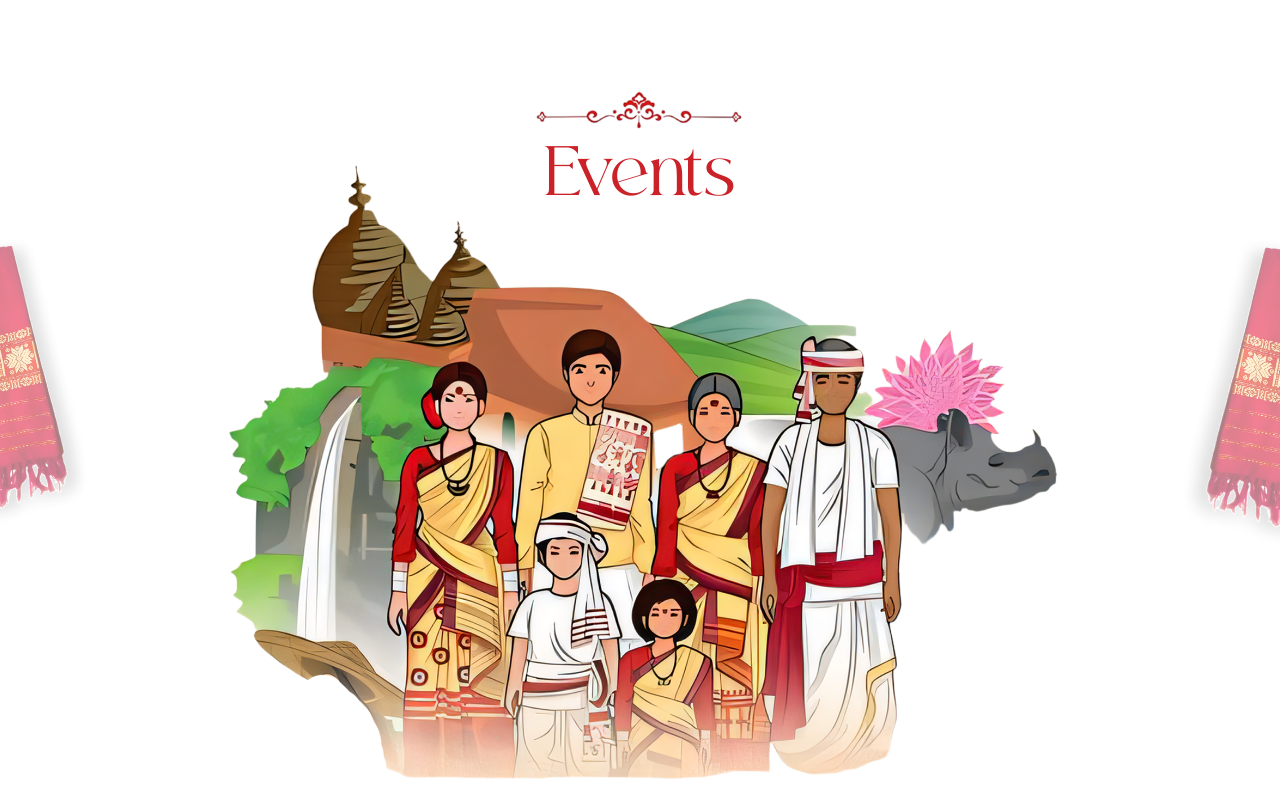
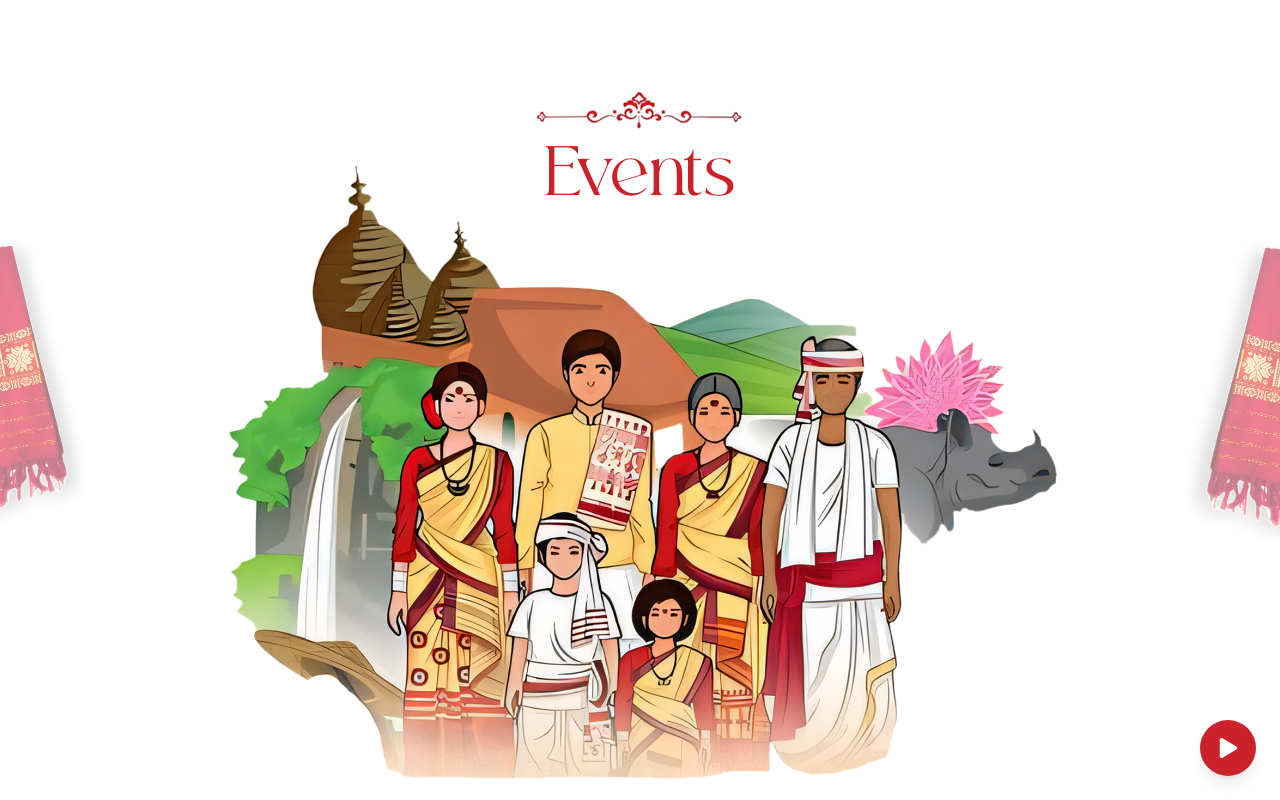
Before and after one commit to POSUA-NITS/Posua-2026, a Next.js app: page /events in a window 1280 px wide. Shown: the top 800 px of the page. Built offline with nearby package versions, Linux system fonts and the light colour scheme; a web font is replaced by a local one.

Commit message:
add song

```diff
--- a/app/layout.tsx
+++ b/app/layout.tsx
@@ -1,6 +1,8 @@
 import type { Metadata } from "next";
 import { Geist, Geist_Mono } from "next/font/google";
 import localFont from "next/font/local";
+import { SongProvider } from "@/components/providers/song-context";
+import SongToggleButton from "@/components/SongToggleButton";
 import "./globals.css";
 // import Navbar from "@/components/Navbar";
 
@@ -46,7 +48,10 @@ export default function RootLayout({
         className={`${geistSans.variable} ${geistMono.variable} ${moglan.variable} ${avita.variable} antialiased`}
         suppressHydrationWarning
       >
-        {children}
+        <SongProvider>
+          {children}
+          <SongToggleButton />
+        </SongProvider>
       </body>
     </html>
   );
--- a/app/page.tsx
+++ b/app/page.tsx
@@ -1,8 +1,10 @@
 "use client";
-import React, { useEffect, useLayoutEffect, useRef } from "react";
+import React, { useEffect, useRef } from "react";
 import gsap from "gsap";
+import { useSong } from "@/components/providers/song-context";
 
 const Landing = () => {
+  const { startSong } = useSong();
   // 1. Refs for moving layers (Removed flowers from here)=
   const mountainRef = useRef(null);
   const sunRef = useRef(null);
@@ -12,6 +14,7 @@ const Landing = () => {
   const landingRef = useRef(null);
   const aboutRef = useRef(null);
   const landingToAbout = () => {
+    startSong();
     const tl = gsap.timeline();
 
     tl.to(landingRef.current, {
--- /dev/null
+++ b/components/SongToggleButton.tsx
@@ -0,0 +1,26 @@
+"use client";
+
+import { useSong } from "@/components/providers/song-context";
+import { FaPause, FaPlay } from "react-icons/fa";
+
+const SongToggleButton = () => {
+  const { isPlaying, toggleSong } = useSong();
+
+  return (
+    <button
+      type="button"
+      onClick={toggleSong}
+      aria-label={isPlaying ? "Pause song" : "Play song"}
+      className="fixed bottom-4 right-4 z-[9999] h-12 w-12 rounded-full bg-[#CB2229] text-white shadow-lg transition-transform duration-200 hover:scale-105 active:scale-95 sm:bottom-6 sm:right-6 sm:h-14 sm:w-14"
+    >
+      <span className="sr-only">{isPlaying ? "Pause" : "Play"}</span>
+      {isPlaying ? (
+        <FaPause aria-hidden="true" className="mx-auto h-4 w-4 sm:h-5 sm:w-5" />
+      ) : (
+        <FaPlay aria-hidden="true" className="mx-auto h-4 w-4 pl-[1px] sm:h-5 sm:w-5" />
+      )}
+    </button>
+  );
+};
+
+export default SongToggleButton;
--- /dev/null
+++ b/components/providers/song-context.tsx
@@ -0,0 +1,233 @@
+"use client";
+
+import React, { createContext, useCallback, useContext, useEffect, useMemo, useRef, useState } from "react";
+
+type SongContextValue = {
+  startSong: () => void;
+  toggleSong: () => void;
+  isPlaying: boolean;
+};
+
+const SongContext = createContext<SongContextValue | undefined>(undefined);
+
+const SONG_SRC = "/song.mpeg";
+const SONG_START_TIME_SECONDS = 17;
+const SONG_STATE_KEY = "posua_song_state";
+
+type PersistedSongState = {
+  currentTime: number;
+  isPlaying: boolean;
+  hasStarted: boolean;
+};
+
+let sharedAudio: HTMLAudioElement | null = null;
+let sharedHasStarted = false;
+
+function getSharedAudio() {
+  if (typeof window === "undefined") {
+    return null;
+  }
+
+  if (!sharedAudio) {
+    const audio = new Audio(SONG_SRC);
+    audio.loop = true;
+    audio.preload = "auto";
+    sharedAudio = audio;
+  }
+
+  return sharedAudio;
+}
+
+function loadSongState(): PersistedSongState | null {
+  if (typeof window === "undefined") {
+    return null;
+  }
+
+  const rawState = window.sessionStorage.getItem(SONG_STATE_KEY);
+  if (!rawState) {
+    return null;
+  }
+
+  try {
+    const parsed = JSON.parse(rawState) as PersistedSongState;
+    return {
+      currentTime: Number.isFinite(parsed.currentTime) ? parsed.currentTime : SONG_START_TIME_SECONDS,
+      isPlaying: Boolean(parsed.isPlaying),
+      hasStarted: Boolean(parsed.hasStarted),
+    };
+  } catch {
+    return null;
+  }
+}
+
+function saveSongState(state: PersistedSongState) {
+  if (typeof window === "undefined") {
+    return;
+  }
+
+  window.sessionStorage.setItem(SONG_STATE_KEY, JSON.stringify(state));
+}
+
+export function SongProvider({ children }: { children: React.ReactNode }) {
+  const [isPlaying, setIsPlaying] = useState(() => {
+    const audio = getSharedAudio();
+    return audio ? !audio.paused : false;
+  });
+  const audioRef = useRef<HTMLAudioElement | null>(null);
+
+  useEffect(() => {
+    const audio = getSharedAudio();
+    if (!audio) {
+      return;
+    }
+
+    audioRef.current = audio;
+
+    const stored = loadSongState();
+
+    if (stored) {
+      sharedHasStarted = stored.hasStarted;
+      if (stored.hasStarted) {
+        audio.currentTime = stored.currentTime;
+      }
+
+      if (stored.isPlaying) {
+        void audio.play().catch(() => {
+          setIsPlaying(false);
+        });
+      }
+    }
+
+    const handlePlay = () => {
+      setIsPlaying(true);
+      saveSongState({
+        currentTime: audio.currentTime,
+        isPlaying: true,
+        hasStarted: sharedHasStarted,
+      });
+    };
+
+    const handlePause = () => {
+      setIsPlaying(false);
+      saveSongState({
+        currentTime: audio.currentTime,
+        isPlaying: false,
+        hasStarted: sharedHasStarted,
+      });
+    };
+
+    const handleTimeUpdate = () => {
+      if (!sharedHasStarted) {
+        return;
+      }
+
+      saveSongState({
+        currentTime: audio.currentTime,
+        isPlaying: !audio.paused,
+        hasStarted: true,
+      });
+    };
+
+    const handleBeforeUnload = () => {
+      saveSongState({
+        currentTime: audio.currentTime,
+        isPlaying: !audio.paused,
+        hasStarted: sharedHasStarted,
+      });
+    };
+
+    audio.addEventListener("play", handlePlay);
+    audio.addEventListener("pause", handlePause);
+    audio.addEventListener("timeupdate", handleTimeUpdate);
+    window.addEventListener("beforeunload", handleBeforeUnload);
+
+    return () => {
+      audio.removeEventListener("play", handlePlay);
+      audio.removeEventListener("pause", handlePause);
+      audio.removeEventListener("timeupdate", handleTimeUpdate);
+      window.removeEventListener("beforeunload", handleBeforeUnload);
+    };
+  }, []);
+
+  const startSong = useCallback(() => {
+    const audio = audioRef.current;
+
+    if (!audio) {
+      return;
+    }
+
+    if (!sharedHasStarted) {
+      audio.currentTime = SONG_START_TIME_SECONDS;
+      sharedHasStarted = true;
+    }
+
+    void audio.play().then(() => {
+      setIsPlaying(true);
+      saveSongState({
+        currentTime: audio.currentTime,
+        isPlaying: true,
+        hasStarted: sharedHasStarted,
+      });
+    }).catch(() => {
+      setIsPlaying(false);
+    });
+  }, []);
+
+  const toggleSong = useCallback(() => {
+    const audio = audioRef.current;
+
+    if (!audio) {
+      return;
+    }
+
+    if (audio.paused) {
+      if (!sharedHasStarted) {
+        audio.currentTime = SONG_START_TIME_SECONDS;
+        sharedHasStarted = true;
+      }
+
+      void audio
+        .play()
+        .then(() => {
+          setIsPlaying(true);
+          saveSongState({
+            currentTime: audio.currentTime,
+            isPlaying: true,
+            hasStarted: sharedHasStarted,
+          });
+        })
+        .catch(() => {
+          setIsPlaying(false);
+        });
+      return;
+    }
+
+    audio.pause();
+    saveSongState({
+      currentTime: audio.currentTime,
+      isPlaying: false,
+      hasStarted: sharedHasStarted,
+    });
+  }, []);
+
+  const value = useMemo(
+    () => ({
+      startSong,
+      toggleSong,
+      isPlaying,
+    }),
+    [isPlaying, startSong, toggleSong]
+  );
+
+  return <SongContext.Provider value={value}>{children}</SongContext.Provider>;
+}
+
+export function useSong() {
+  const context = useContext(SongContext);
+
+  if (!context) {
+    throw new Error("useSong must be used inside SongProvider");
+  }
+
+  return context;
+}
--- a/package.json
+++ b/package.json
@@ -15,6 +15,7 @@
     "posua26": "link:",
     "react": "19.0.0",
     "react-dom": "19.0.0",
+    "react-icons": "^5.5.0",
     "react-swipeable": "^7.0.2"
   },
   "devDependencies": {
```
Also changed, not shown: 2 other files (tests, documents, lock files or other folders).
